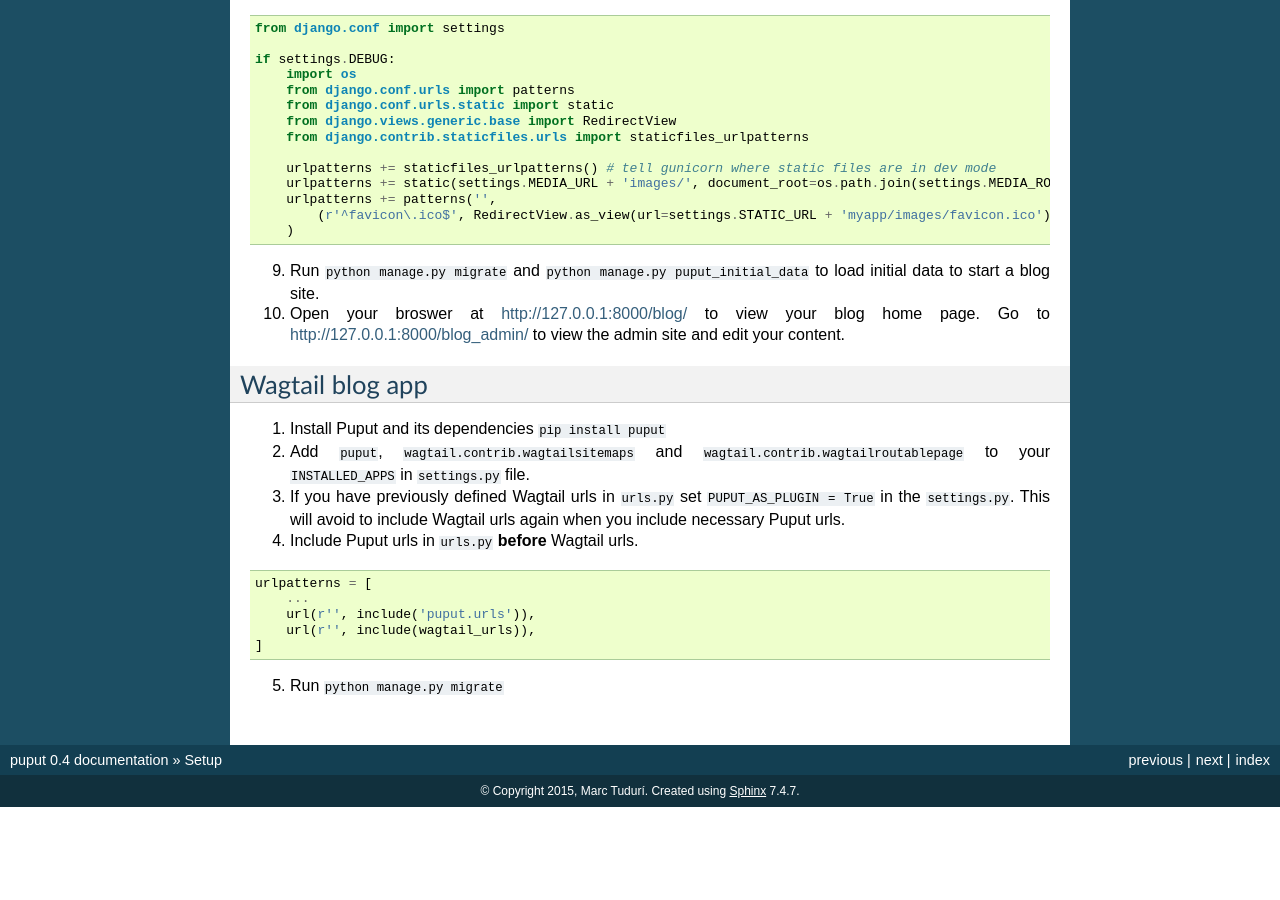
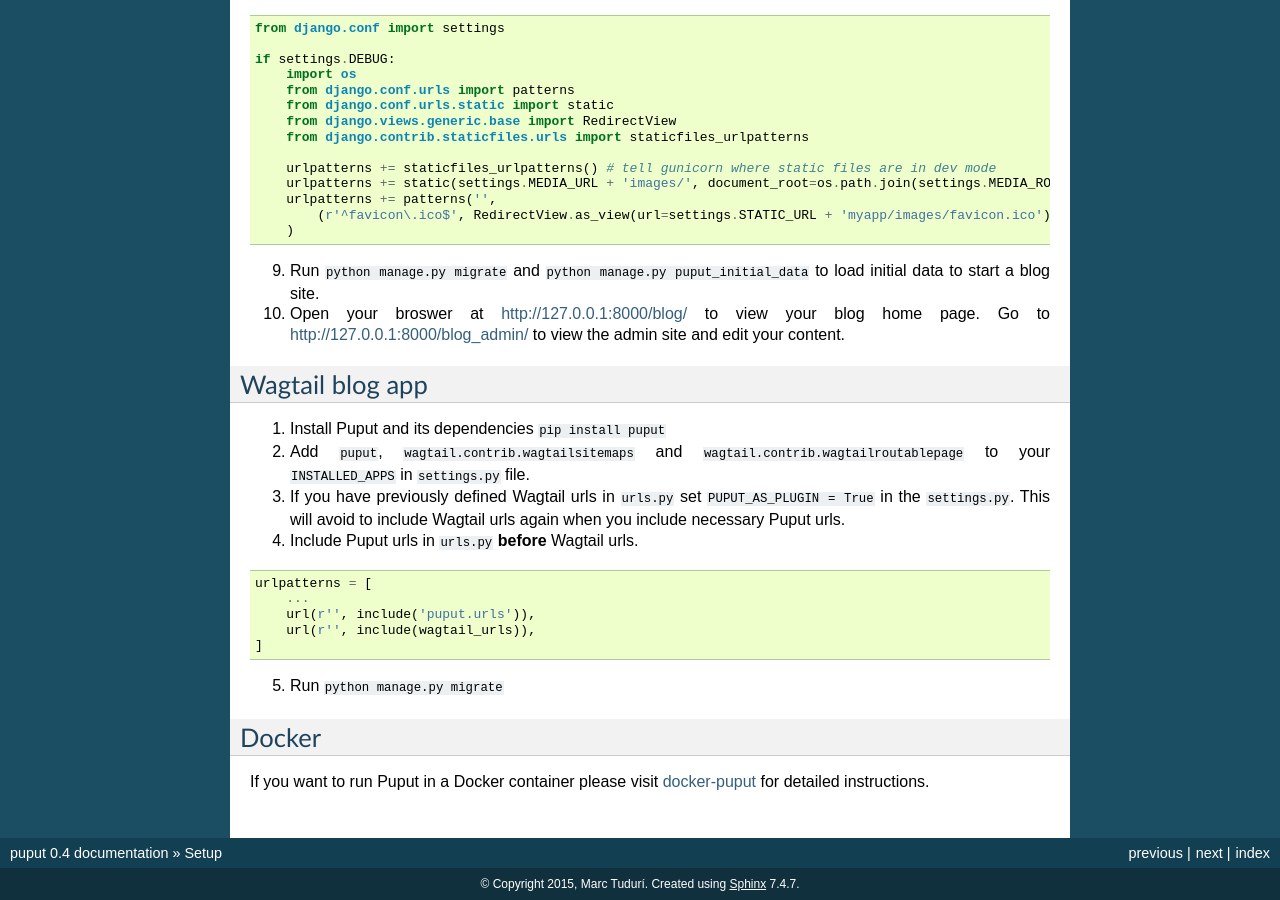
Before and after one commit to APSL/puput, a Sphinx documentation site: the page built from docs/setup.rst, in a window 1280 px wide and 900 px high, scrolled down 1367 px. Built offline with Sphinx 7.4.7, drawn with Linux system fonts in a browser that asks for light colours; before the commit the page ends 2174 px from its top, so only the background shows below that.

Commit message:
Add documentation for Docker setup

```diff
--- a/README.rst
+++ b/README.rst
@@ -158,6 +158,11 @@
 
 5. Run :code:`python manage.py migrate`
 
+Docker
+------
+If you want to run Puput in a Docker container please visit `docker-puput  <https://github.com/APSL/docker-puput/>`_
+for detailed instructions.
+
 Documentation
 ~~~~~~~~~~~~~
 Visit `Puput documentation <http://puput.readthedocs.org>`_ for the detailed documentation.
--- a/docs/setup.rst
+++ b/docs/setup.rst
@@ -130,3 +130,9 @@
     ]
 
 5. Run :code:`python manage.py migrate`
+
+
+Docker
+------
+If you want to run Puput in a Docker container please visit `docker-puput  <https://github.com/APSL/docker-puput/>`_
+for detailed instructions.
```
